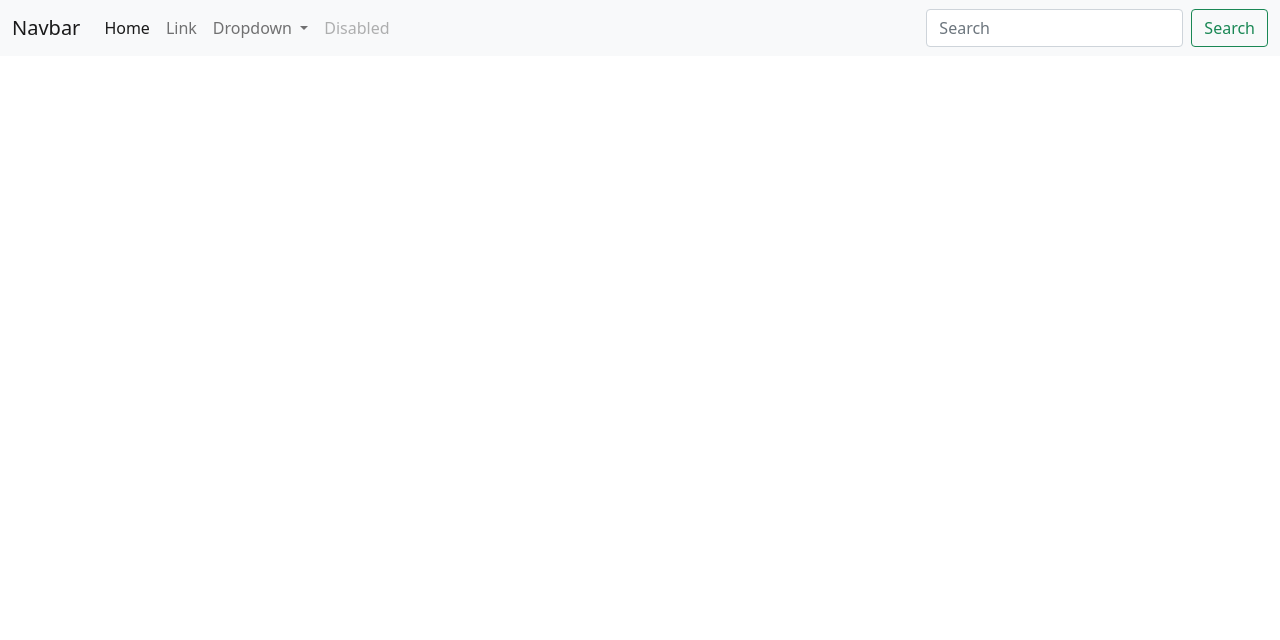
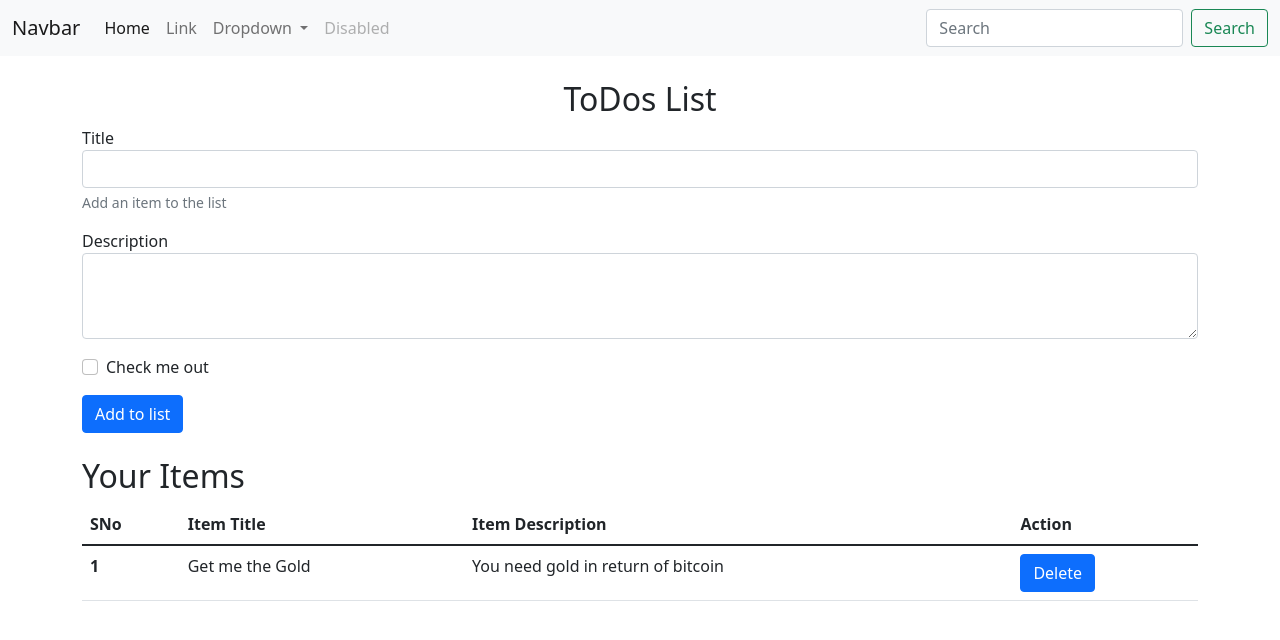
Before and after one commit to Shamshur/ToDo, a plain HTML site: page index.html in a window 1280 px wide. Drawn offline with nearby package versions, Linux system fonts and the light colour scheme.

Commit message:
Second commit

```diff
--- a/index.html
+++ b/index.html
@@ -47,7 +47,63 @@
           </div>
         </div>
       </nav>
-      <div class="container"></div>
+      <div class="container my-4">
+          <h2 class="text-center">ToDos List</h2>
+          <form>
+            <div class="mb-3">
+              <label for="title">Title</label>
+              <input type="text" class="form-control" id="title" aria-describedby="emailHelp">
+              <div id="emailHelp" class="form-text">Add an item to the list</div>
+            </div>
+            <!-- <div class="mb-3">
+              <label for="Description">Description</label>
+              <input type="password" class="form-control" id="exampleInputPassword1">
+            </div> -->
+            <div class="mb-3">
+                <label for="description">Description</label>
+                <textarea class="form-control" id="description" rows="3"></textarea>
+              </div>
+
+            <div class="mb-3 form-check">
+              <input type="checkbox" class="form-check-input" id="exampleCheck1">
+              <label class="form-check-label" for="exampleCheck1">Check me out</label>
+            </div>
+            <!-- this is the imp point to id= add this is related to event -->
+            <button type="submit" id="add" class="btn btn-primary">Add to list</button>
+          </form>
+          <div id="items" class = "my-4">
+              <h2>Your Items</h2>
+              <table class="table">
+                <thead>
+                  <tr>
+                    <th scope="col">SNo</th>
+                    <th scope="col">Item Title</th>
+                    <th scope="col">Item Description</th>
+                    <th scope="col">Action</th>
+                  </tr>
+                </thead>
+                <tbody>
+                  <tr>
+                    <th scope="row">1</th>
+                    <td>Get me the Gold</td>
+                    <td>You need gold in return of bitcoin</td>
+                    <td><button class="btn btn-primary">Delete</button></td>
+                     </tr>
+
+                    <!-- <th scope="row">2</th>
+                    <td>Jacob</td>
+                    <td>Thornton</td>
+                    <td>@fat</td>
+                  </tr>
+                  <tr>
+                    <th scope="row">3</th>
+                    <td colspan="2">Larry the Bird</td>
+                    <td>@twitter</td> -->
+
+                </tbody>
+              </table>
+          </div>
+      </div>
     <!-- Optional JavaScript; choose one of the two! -->
 
     <!-- Option 1: Bootstrap Bundle with Popper -->
```
